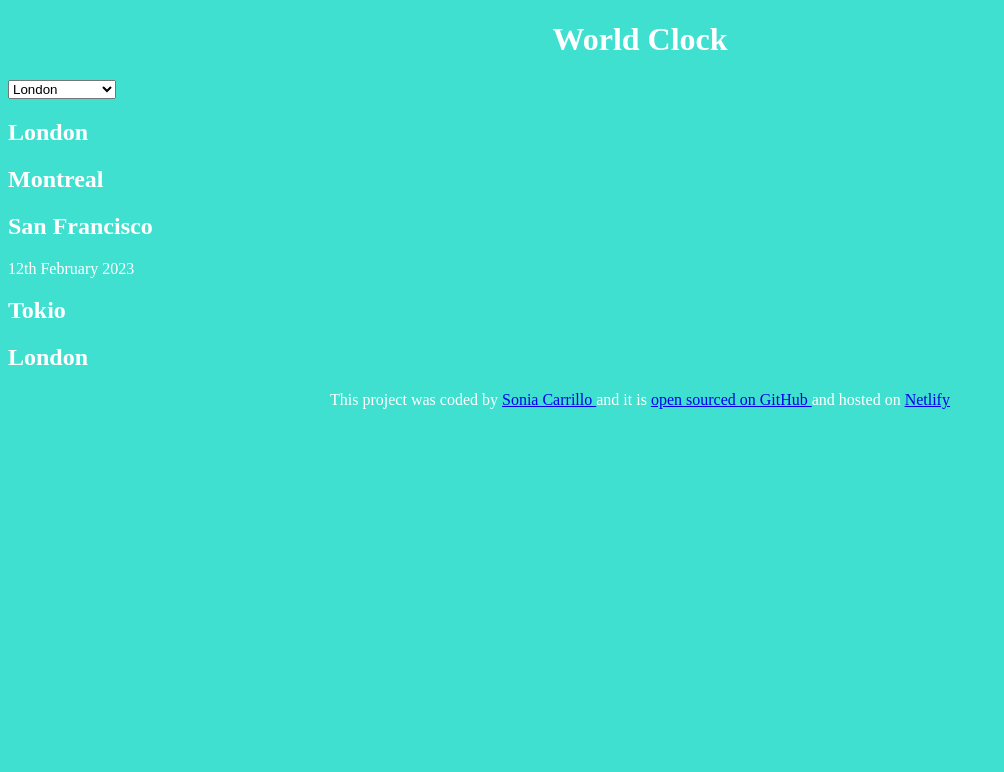
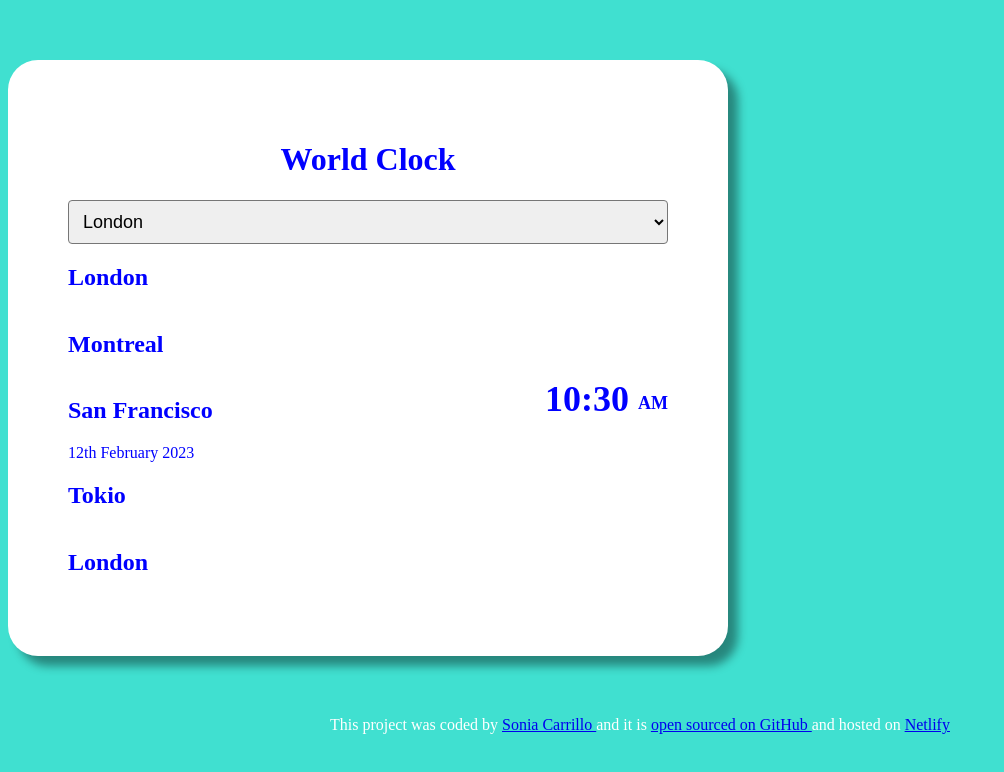
Before and after one commit to SoniaCarrilloM/world-clock, a plain HTML site: page index.html in a window 1280 px wide. Shown: the whole page, without its empty margins (0-1004 px from the left). Drawn offline with Linux system fonts and the light colour scheme.

Commit message:
Added CSS

```diff
--- a/CSS/style.css
+++ b/CSS/style.css
@@ -1,3 +1,38 @@
+.container {
+  background: greenyellow;
+  color: blue;
+  max-width: 600px;
+  margin: 0 auto;
+  background: white;
+  padding: 60px;
+  margin: 60px 0;
+  box-shadow: 10px 10px 10px rgba(0, 0, 0, 0.4);
+  border-radius: 30px;
+}
+
+select {
+  display: block;
+  width: 100%;
+  border-radius: 4px;
+  padding: 10px;
+  font-size: 18px;
+}
+
+.city {
+  display: flex;
+  justify-content: space-between;
+}
+
+.time {
+  font-size: 36px;
+  font-weight: bold;
+}
+
+.time small {
+  font-size: 18px;
+  vertical-align: middle;
+  line-height: 36px;
+}
 body {
   background: turquoise;
   color: white;
--- a/index.html
+++ b/index.html
@@ -25,16 +25,20 @@
         </select>
 
         <div class="city">
+            <div>
             <h2>London</h2>
             <div class="date"></div>
+            </div>
             <div class="time"></div>
             </div>
 
 
 
         <div class="city">
+        <div>
             <h2>Montreal</h2>
             <div class="date"></div>
+            </div>
             <div class="time"></div>
             </div>
 
@@ -42,26 +46,33 @@
 
 
         <div class="city">
+            <div>
             <h2>San Francisco</h2>
             <div class="date">12th February 2023</div>
-            <div class="time"></div>
+            </div>
+            <div class="time">10:30 <small> AM </small></div>
             </div>
 
 
 
         <div class="city">
+            <div>
             <h2>Tokio
             </h2>
             <div class="date"></div>
+            </div>
             <div class="time"></div>
             </div>
 
 
 
 
+
         <div class="city">
+            <div>
             <h2>London</h2>
             <div class="date"></div>
+            </div>
             <div class="time"></div>
             </div>
 
```
